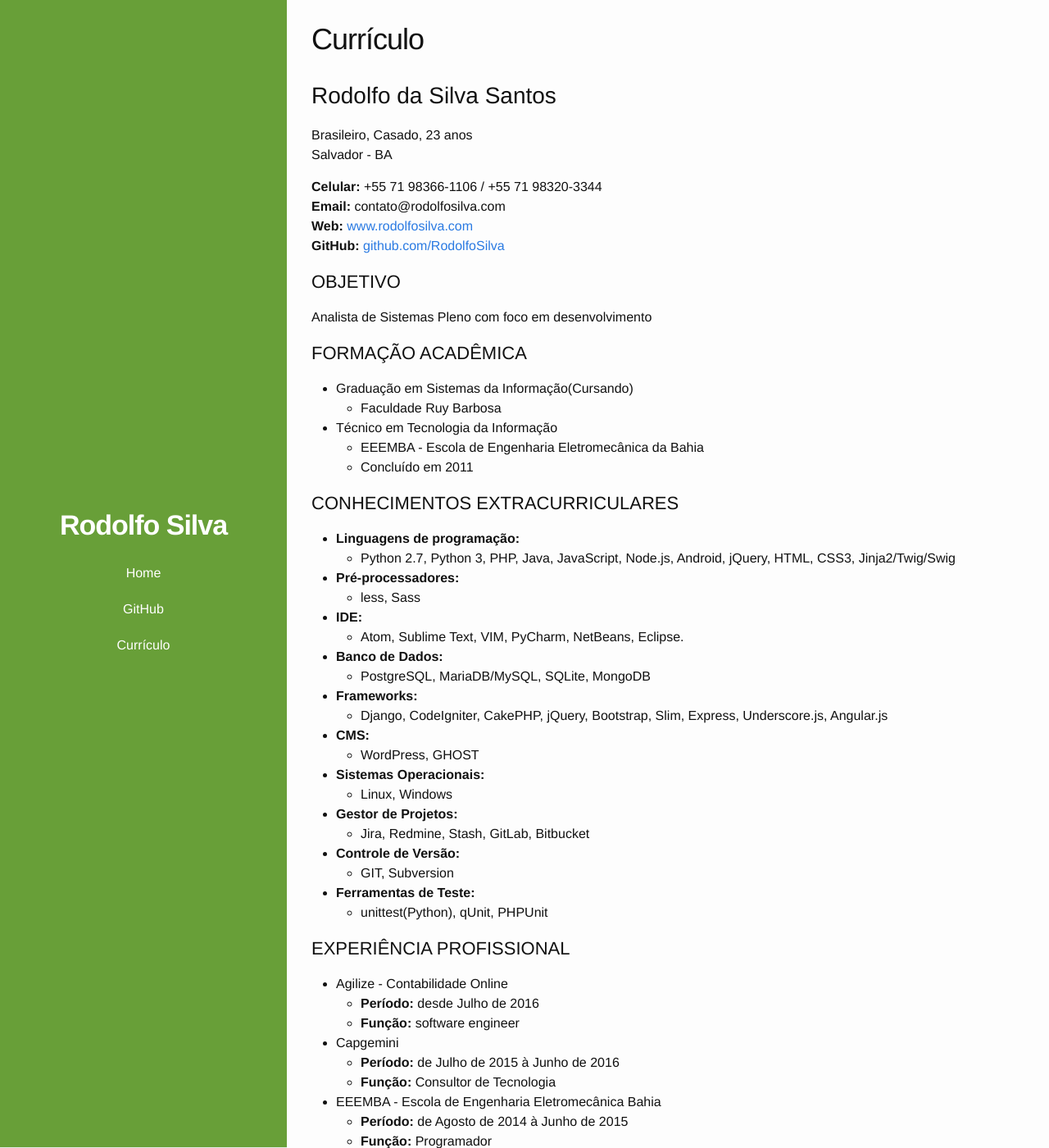
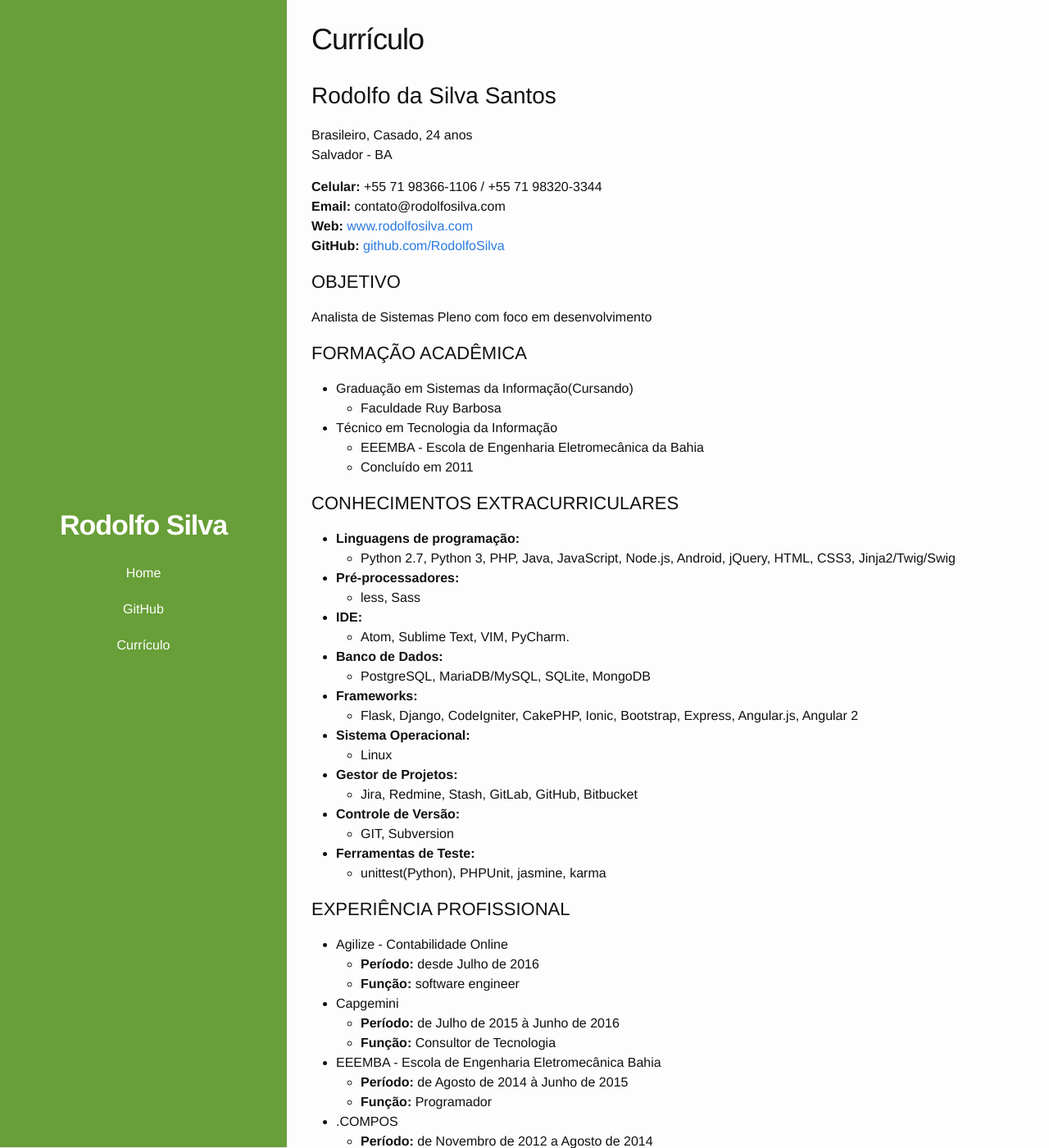
Before and after one commit to RodolfoSilva/rodolfosilva.github.io, a Jekyll site: the page built from _pages/03_curriculo.md, in a window 1280 px wide and 1400 px high. Shown: the whole window at 82% size. Built offline with Jekyll 4.4.1, drawn with Linux system fonts in a browser that asks for light colours.

Commit message:
Update 03_curriculo.md

```diff
--- a/_pages/03_curriculo.md
+++ b/_pages/03_curriculo.md
@@ -5,7 +5,7 @@
 ---
 
 ## Rodolfo da Silva Santos
-Brasileiro, Casado, 23 anos<br>
+Brasileiro, Casado, 24 anos<br>
 Salvador - BA
 
 __Celular:__ +55 71 98366-1106 / +55 71 98320­-3344<br>
@@ -34,28 +34,25 @@
     * less, Sass
 
 * __IDE:__
-    * Atom, Sublime Text, VIM, PyCharm, NetBeans, Eclipse.
+    * Atom, Sublime Text, VIM, PyCharm.
 
 * __Banco de Dados:__
     * PostgreSQL, MariaDB/MySQL, SQLite, MongoDB
 
 * __Frameworks:__
-    * Django, CodeIgniter, CakePHP, jQuery, Bootstrap, Slim, Express, Underscore.js, Angular.js
+    * Flask, Django, CodeIgniter, CakePHP, Ionic, Bootstrap, Express, Angular.js, Angular 2
 
-* __CMS:__
-    * WordPress, GHOST
-
-* __Sistemas Operacionais:__
-    * Linux, Windows
+* __Sistema Operacional:__
+    * Linux
 
 * __Gestor de Projetos:__
-    * Jira, Redmine, Stash, GitLab, Bitbucket
+    * Jira, Redmine, Stash, GitLab, GitHub, Bitbucket
 
 * __Controle de Versão:__
     * GIT, Subversion
 
 * __Ferramentas de Teste:__
-    * unittest(Python), qUnit, PHPUnit
+    * unittest(Python), PHPUnit, jasmine, karma
 
 ### EXPERIÊNCIA PROFISSIONAL
 
```
